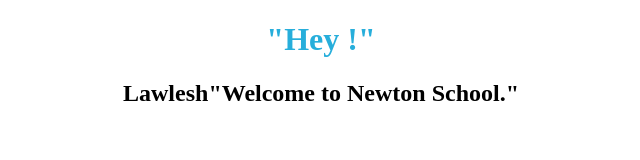
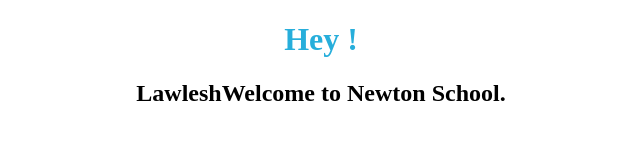
Before and after one commit to Lawlesh2022/Greetings-with-Props---React-Basics-Going-through-the-file-structure-analyzin---453y3nbjfmml, a React app: page / in a window 1280 px wide. Shown: the top 160 px of the page, without its empty margins (319-959 px from the left). Built offline with nearby package versions, Linux system fonts and the light colour scheme.

Commit message:
Update Welcome.js

```diff
--- a/src/components/Welcome.js
+++ b/src/components/Welcome.js
@@ -2,8 +2,8 @@
 const Welcome = (prop)=>{
   return(
     <div>
-    <h1>"Hey !" </h1>
-    <h2>{prop.name}"Welcome to Newton School."</h2>
+    <h1> Hey ! </h1>
+    <h2>{prop.name}Welcome to Newton School.</h2>
     </div>
   )
 }
```
